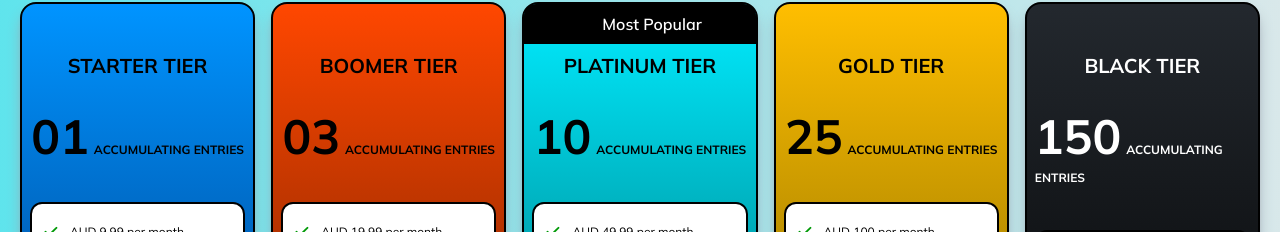
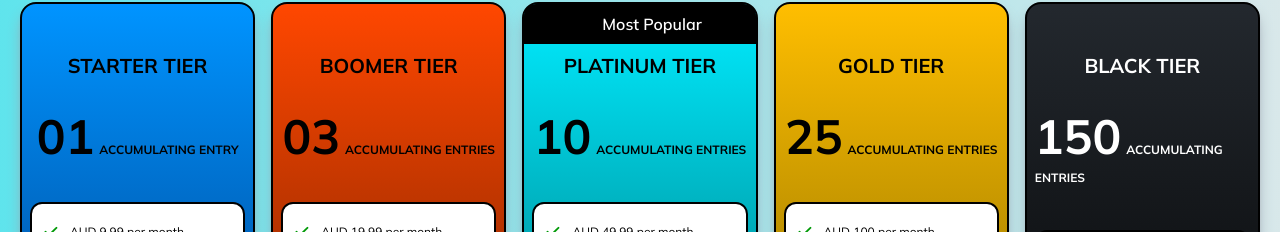
Before and after one commit to Cameron933/winlads-client, a React (Vite) app: page / in a window 1280 px wide. Shown: the part 2333-2565 px from the top of the page. Built offline with nearby package versions, Linux system fonts and the light colour scheme; some icons are missing.

Commit message:
Update SubCard.jsx

```diff
--- a/src/components/SubCard/SubCard.jsx
+++ b/src/components/SubCard/SubCard.jsx
@@ -89,7 +89,7 @@ const SubCard = ({
           <span className="text-4xl lg:text-5xl">
             {title2.slice(0, 3).trim()}
           </span>{" "}
-          <span className="text-xs uppercase">Accumulating Entries</span>
+          <span className="text-xs uppercase">Accumulating {title2.slice(0, 3).trim() == "01" ? "Entry" : "Entries"}</span>
         </p>
       </div>
       <div className="relative flex flex-col space-y-2  border-2 border-black bg-white px-2 py-4 rounded-xl md:mb-10 mb-5 h-full">
```
